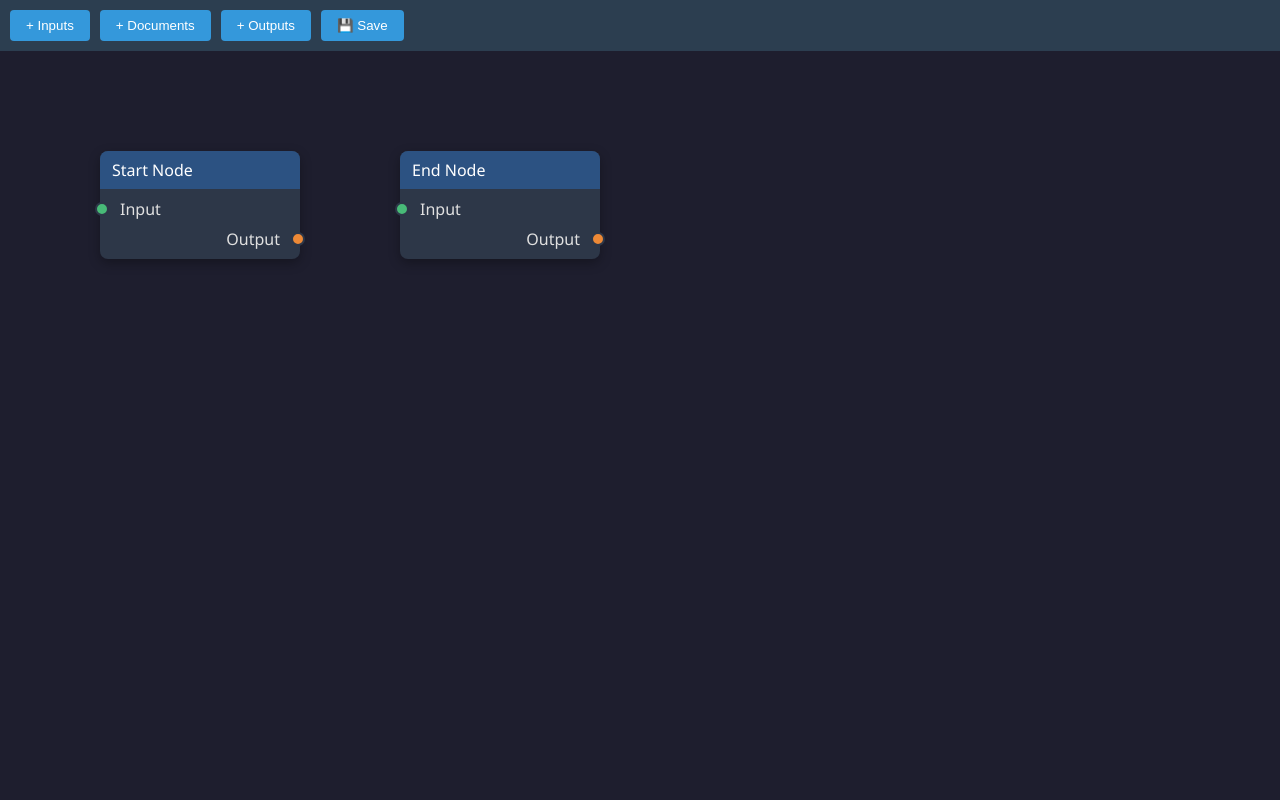
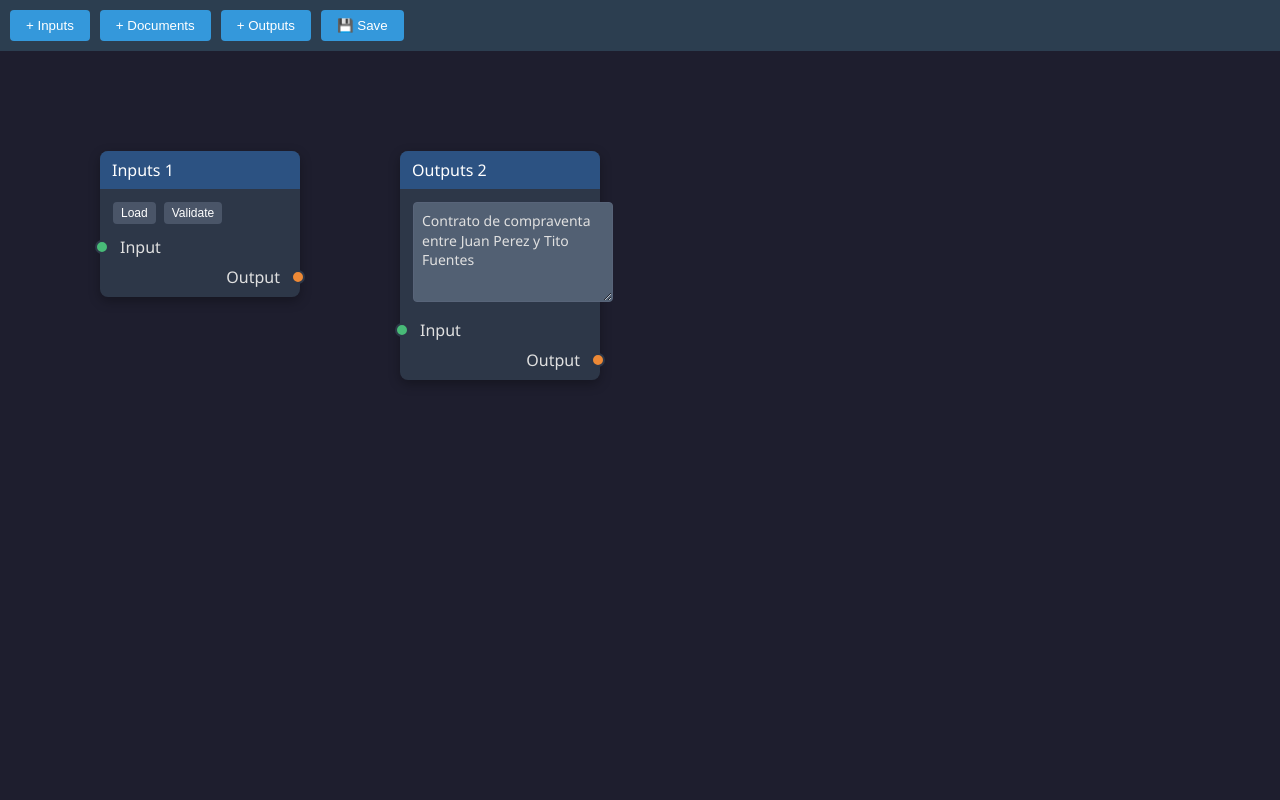
Before and after one commit to damiangarayalde/node-editor, a Flask app: page / in a window 1280 px wide. Run offline with Flask 3, Linux system fonts and the light colour scheme.

Commit message:
changed backgroupd of text

```diff
--- a/app.py
+++ b/app.py
@@ -19,7 +19,7 @@ def index():
 @app.route('/api/nodes', methods=['GET', 'POST'])
 def handle_nodes():
     if request.method == 'GET':
-        # Return sample nodes for now
+        # Return initial nodes with Input and Output types
         return jsonify({
             'nodes': [
                 {
@@ -28,8 +28,8 @@ def handle_nodes():
                     'y': 100,
                     'width': 200,
                     'height': 100,
-                    'type': 'default',
-                    'title': 'Start Node',
+                    'type': 'Inputs',  # Changed from 'default' to 'Inputs'
+                    'title': 'Inputs 1',
                     'inputs': [{'id': 'in_1', 'name': 'Input'}],
                     'outputs': [{'id': 'out_1', 'name': 'Output'}]
                 },
@@ -39,8 +39,8 @@ def handle_nodes():
                     'y': 100,
                     'width': 200,
                     'height': 100,
-                    'type': 'default',
-                    'title': 'End Node',
+                    'type': 'Outputs',  # Changed from 'default' to 'Outputs'
+                    'title': 'Outputs 2',
                     'inputs': [{'id': 'in_2', 'name': 'Input'}],
                     'outputs': [{'id': 'out_2', 'name': 'Output'}]
                 }
--- a/static/css/style.css
+++ b/static/css/style.css
@@ -303,9 +303,9 @@ body, html {
 
 /* Node textarea styles */
 .node-textarea {
-    background: #2d3748;
+    background: #526073; /* Changed from #536685 to a lighter shade */
     color: #e0e0e0;
-    border: 1px solid #4a5568;
+    border: 1px solid #586479;
     border-radius: 4px;
     padding: 8px;
     font-family: inherit;
@@ -318,7 +318,7 @@ body, html {
 .node-textarea:focus {
     outline: none;
     border-color: #63b3ed;
-    box-shadow: 0 0 0 2px rgba(99, 179, 237, 0.2);
+    box-shadow: 0 0 0 2px rgba(119, 171, 207, 0.2);
 }
 
 .node-text-container {
```
